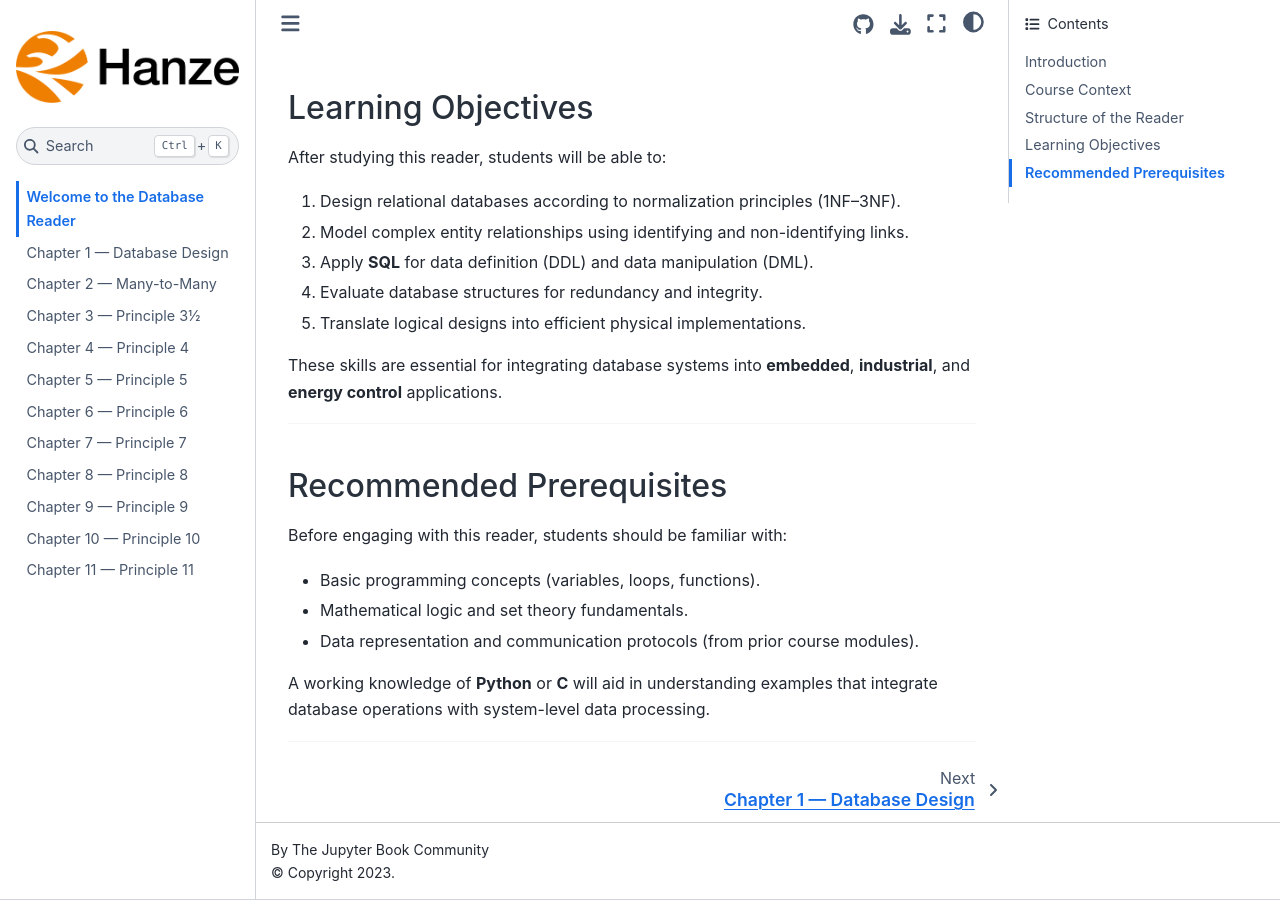
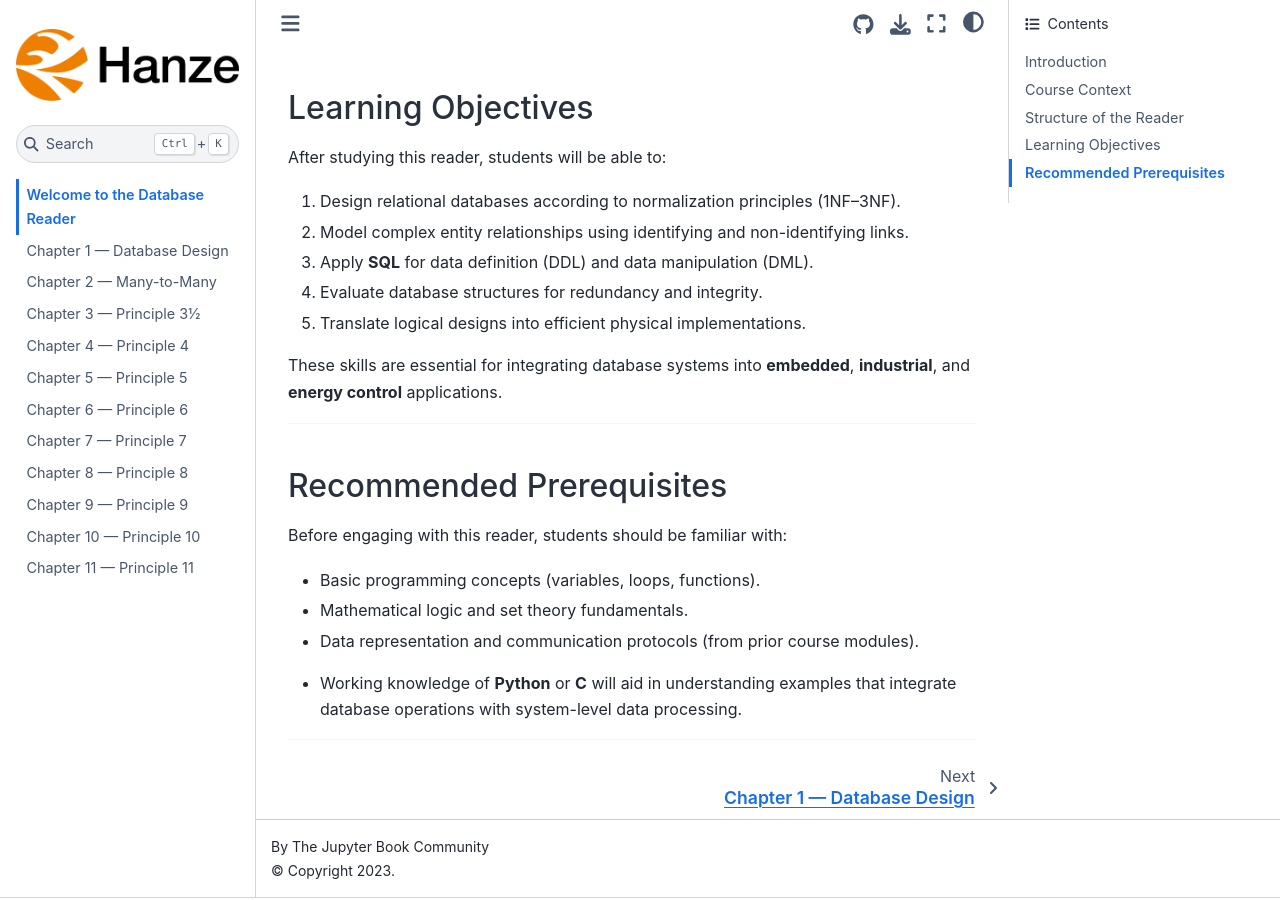
Before and after one commit to Jankd90/Databases, a Jupyter Book: the page built from docs/intro.md, in a window 1280 px wide and 900 px high, scrolled down 1630 px. Built offline with Jupyter Book 1.0.4 settings and Sphinx 7.4.7 and the Sphinx Book theme 1.1.4, drawn with Linux system fonts in a browser that asks for light colours.

```diff
--- a/docs/intro.md
+++ b/docs/intro.md
@@ -61,6 +61,6 @@ Before engaging with this reader, students should be familiar with:
 - Mathematical logic and set theory fundamentals.
 - Data representation and communication protocols (from prior course modules).
 
-A working knowledge of **Python** or **C** will aid in understanding examples that integrate database operations with system-level data processing.
+* Working knowledge of **Python** or **C** will aid in understanding examples that integrate database operations with system-level data processing.
 
 ---
```
